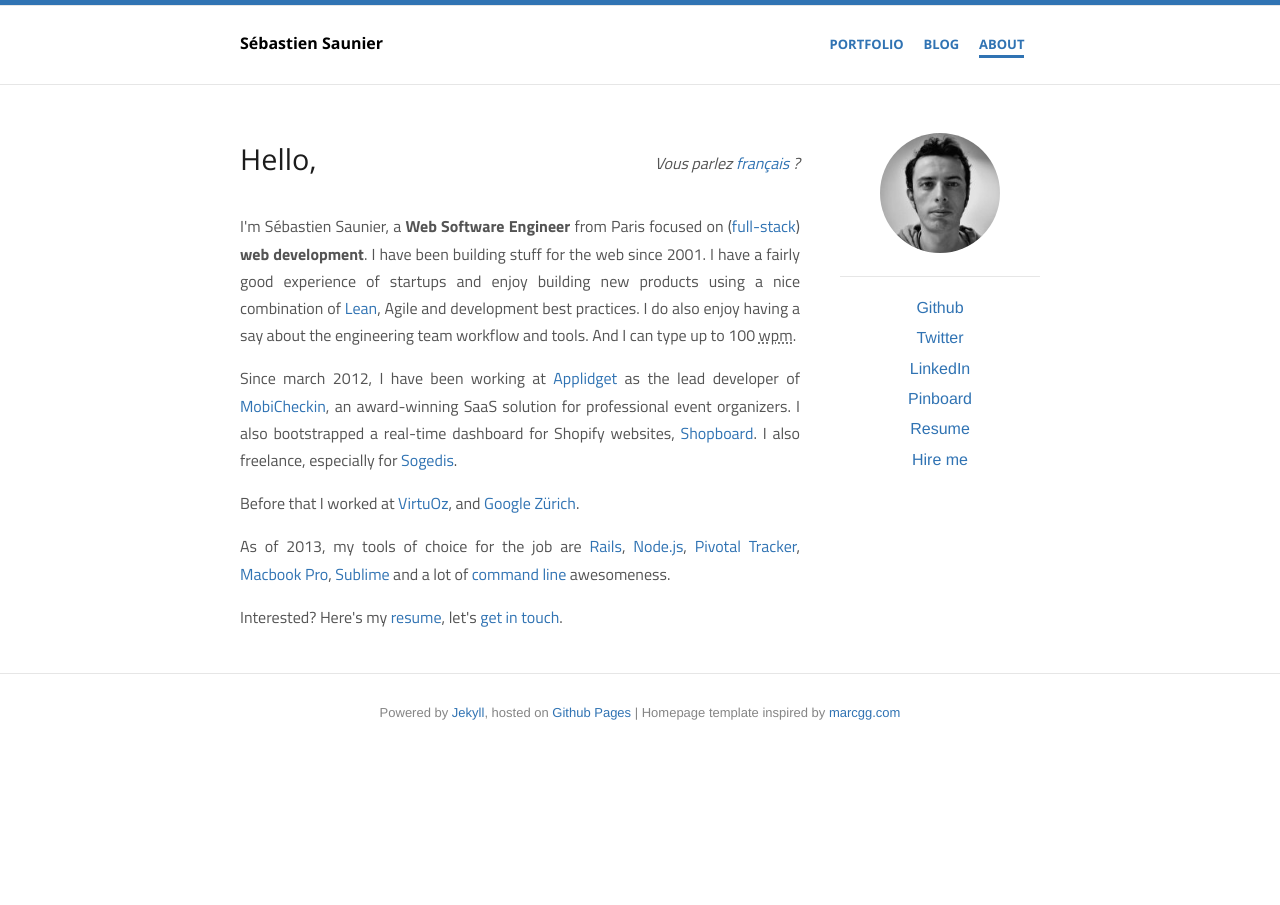
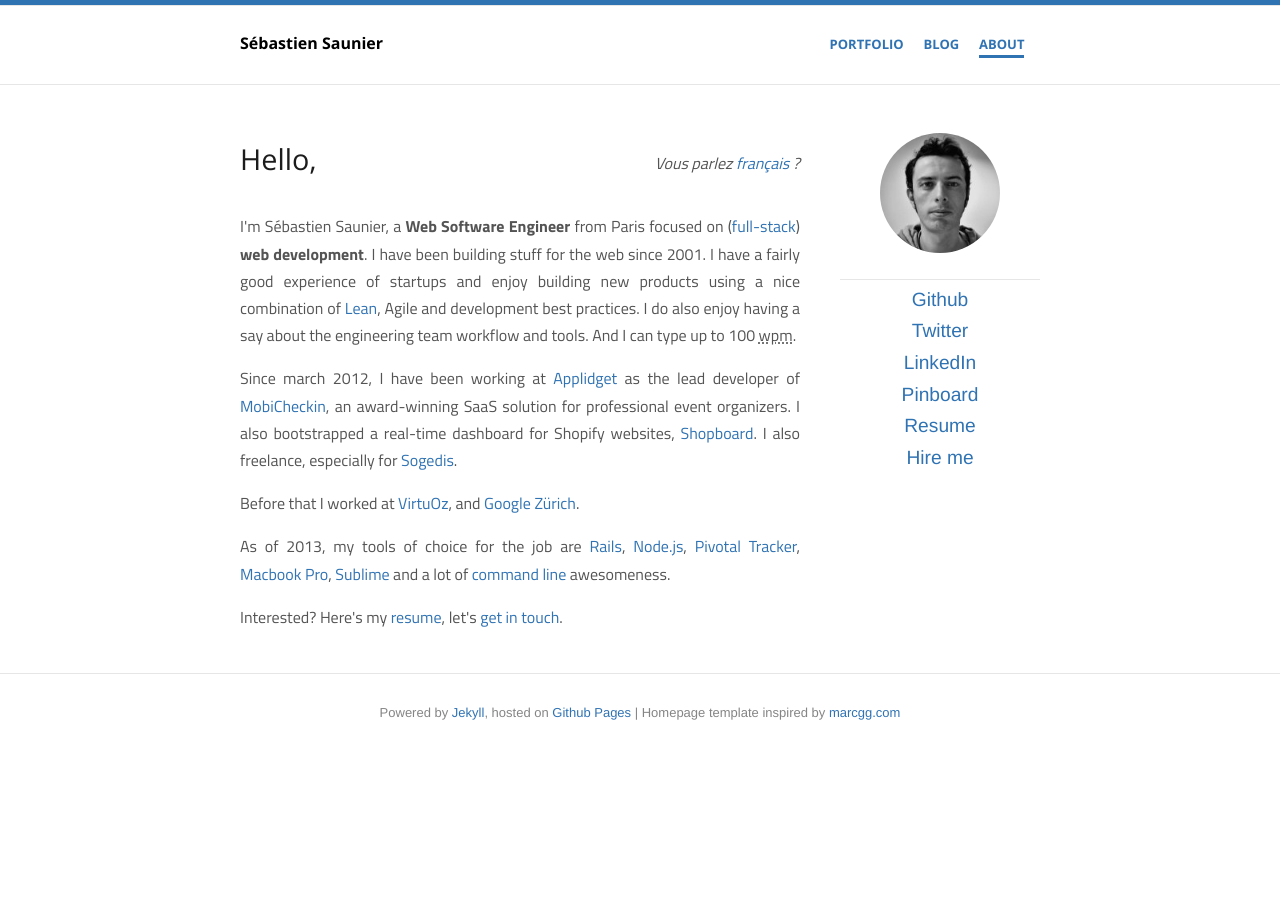
Before and after one commit to ssaunier/ssaunier.github.io, a Jekyll site: the page built from index.html, in a window 1280 px wide. Built offline with Jekyll 4.4.1, drawn with Linux system fonts in a browser that asks for light colours.

```diff
--- a/css/main.css
+++ b/css/main.css
@@ -145,8 +145,9 @@
 .links {
   border-top: 1px solid #E6E6E6;
   margin: 1em 0;
-  padding-top: 1em;
+  padding-top: 0.2em;
   list-style-type: none;
+  font-size: 1.2em;
 }
 
 .links li {
```
